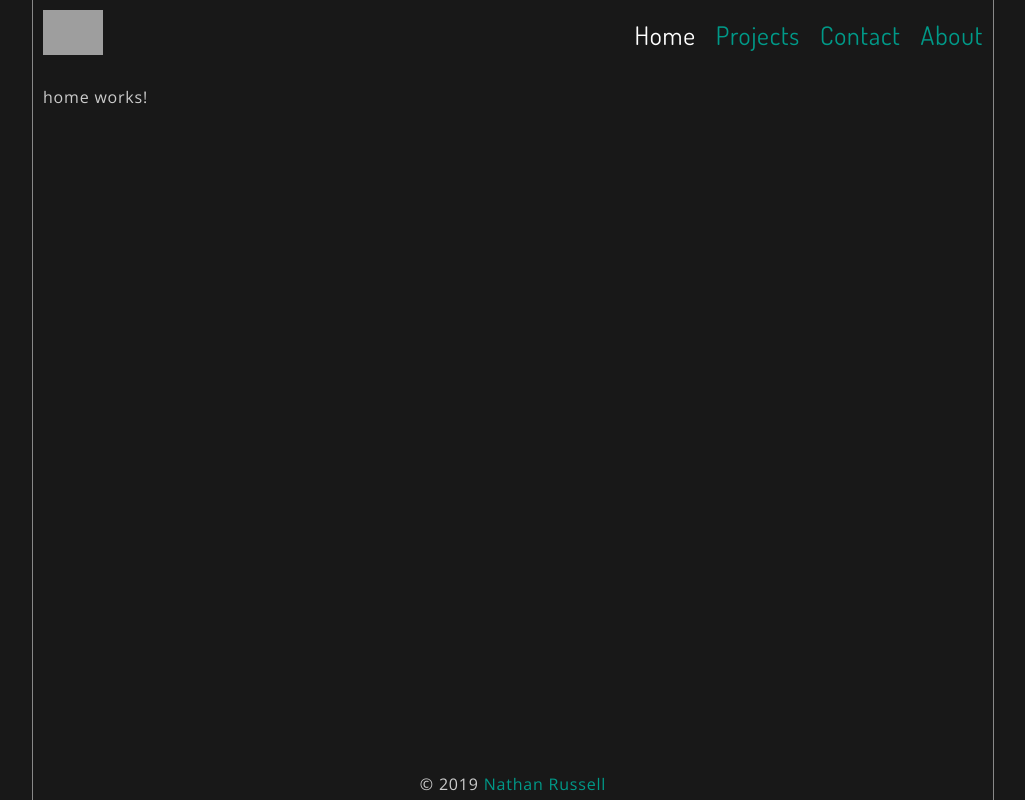
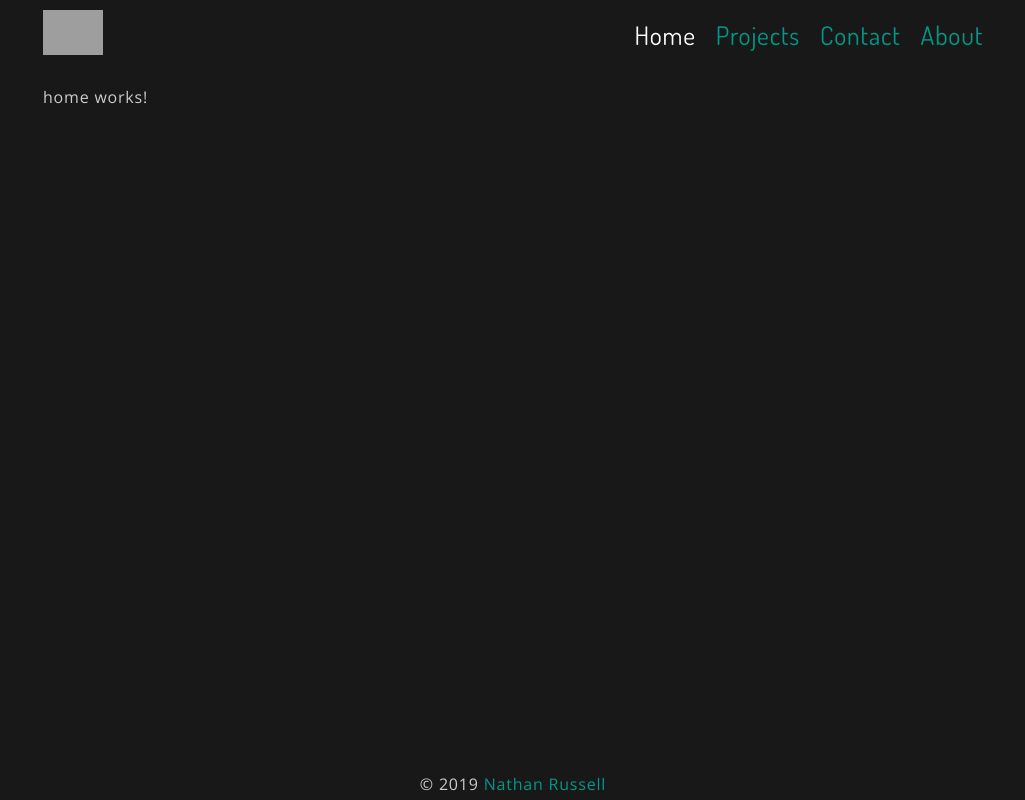
Before and after one commit to NateRussell/Portfolio-Website, an Angular app in the folder PortfolioWebsite/ClientApp/: page / in a window 1280 px wide. Shown: the whole page, without its empty margins (127-1152 px from the left). Built offline with nearby package versions, Linux system fonts and the light colour scheme; grey boxes are pictures that could not be loaded.

Commit message:
Remove test border from pgae layout.

```diff
--- a/PortfolioWebsite/ClientApp/src/app/app.component.less
+++ b/PortfolioWebsite/ClientApp/src/app/app.component.less
@@ -39,8 +39,6 @@
   max-width: @pageWidth;
   width: 100%;
   margin: 0 auto;
-  border-right: solid @lightgrey 1px;
-  border-left: solid @lightgrey 1px;
   display: flex;
   flex-direction: column;
   align-items: stretch;
```
